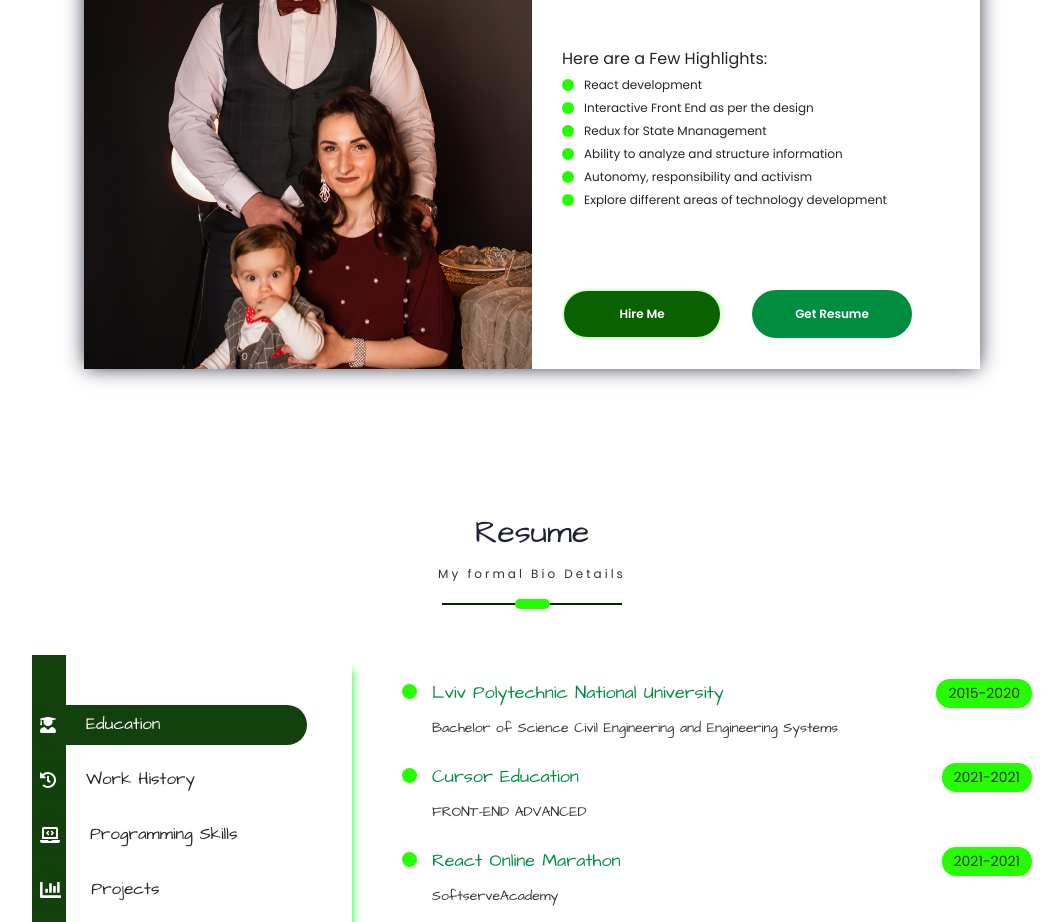
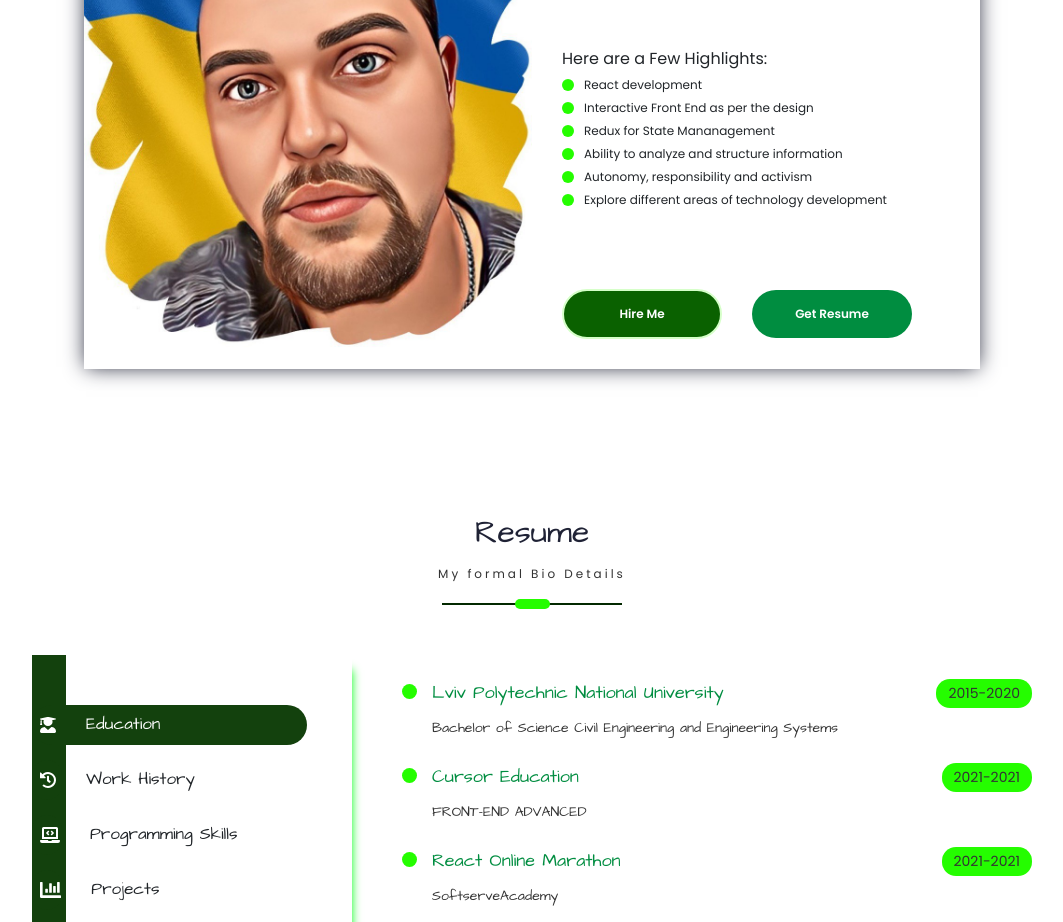
Before and after one commit to MarianMychko/website, a React (Create React App) app in the folder client/: page / in a window 1280 px wide. Shown: the part 1040-1962 px from the top of the page, without its empty margins (108-1171 px from the left). Built offline with nearby package versions, Linux system fonts and the light colour scheme; a web font is replaced by a local one.

Commit message:
change photo

```diff
--- a/client/src/PortfolioContainer/AboutMe/AboutMe.js
+++ b/client/src/PortfolioContainer/AboutMe/AboutMe.js
@@ -19,7 +19,7 @@
       bullets: [
         "React development",
         "Interactive Front End as per the design",
-        "Redux for State Mnanagement",
+        "Redux for State Mananagement",
         "Ability to analyze and structure information",
         "Autonomy, responsibility and activism",
         "Explore different areas of technology development",
```
Also changed, not shown: client/src/assets/AboutMe/me.jpg.
